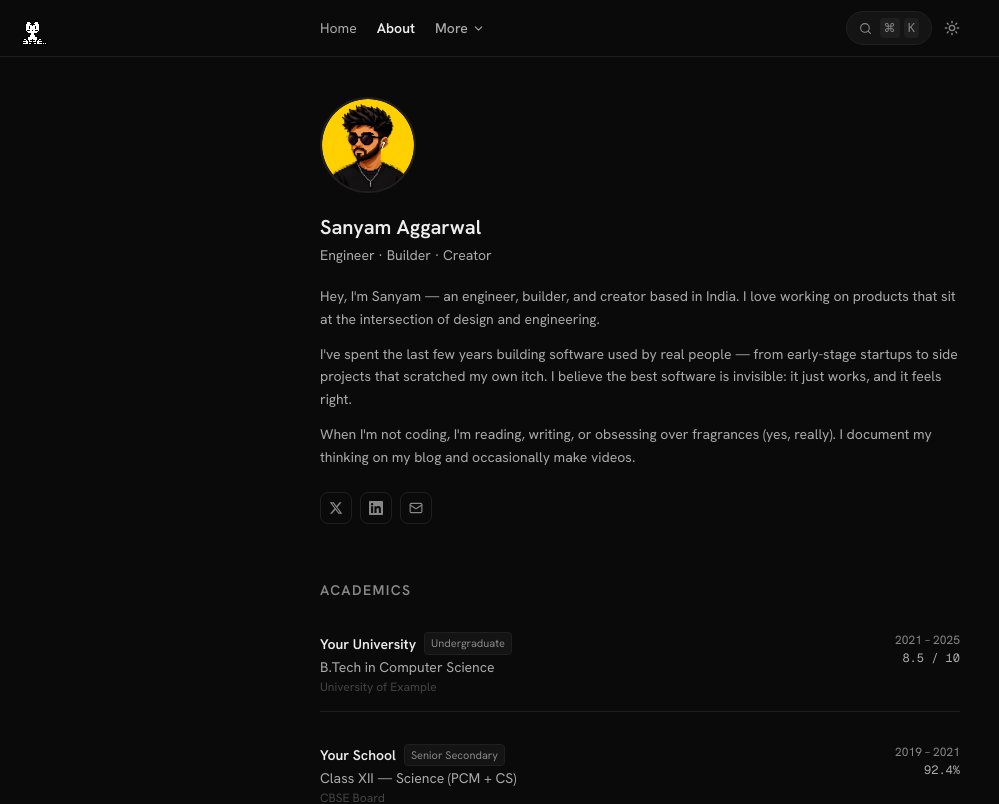
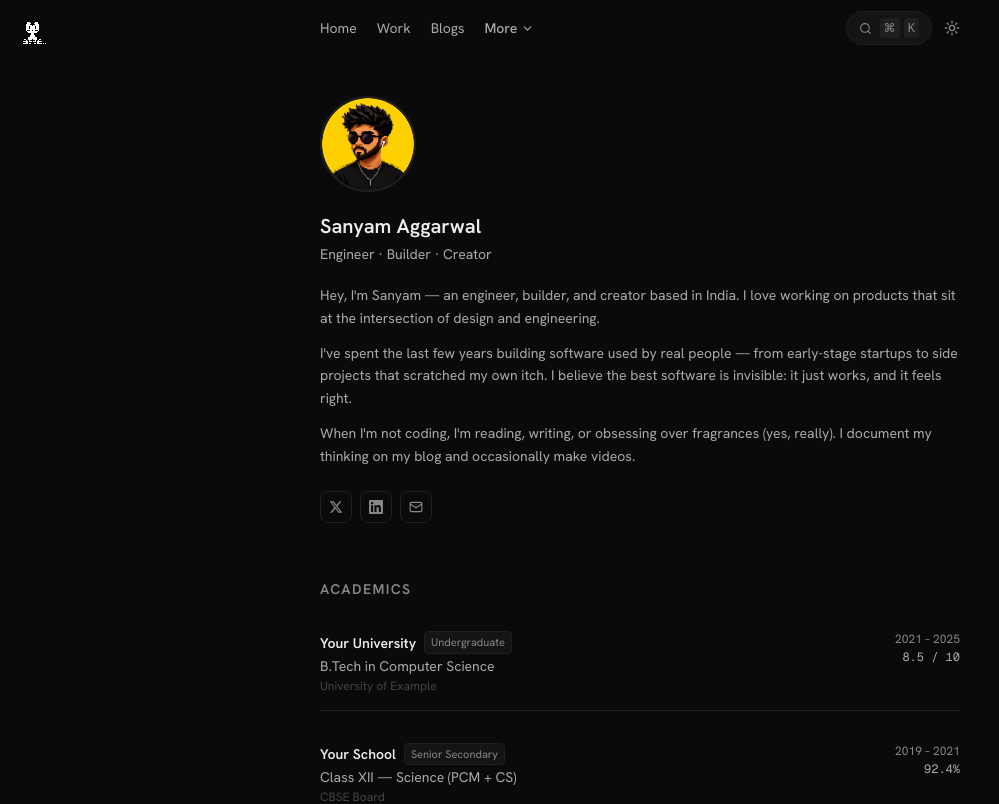
Before and after one commit to MasterofDeath0/portfolio, a Next.js app: page /about in a window 1280 px wide. Shown: the top 804 px of the page, without its empty margins (0-999 px from the left). Built offline with nearby package versions, Linux system fonts and the light colour scheme.

Commit message:
fix: button hover, navbar (Home/Work/Blogs/More), no header divider, oneko double-click sleep, avatar no-lag swap

```diff
--- a/app/page.tsx
+++ b/app/page.tsx
@@ -98,11 +98,18 @@ export default async function Home() {
             <div className="flex justify-center pt-1">
               <Link
                 href="/work"
-                className="group inline-flex items-center gap-1.5 px-4 py-2 rounded-full border text-sm transition-colors hover:bg-[--muted]"
+                className="group inline-flex items-center gap-1.5 px-4 py-2 rounded-full border text-sm transition-all duration-200"
                 style={{ borderColor: "var(--border)", color: "var(--text-secondary)" }}
+                onMouseEnter={e => {
+                  (e.currentTarget as HTMLElement).style.borderColor = "var(--text-primary)";
+                  (e.currentTarget as HTMLElement).style.color = "var(--text-primary)";
+                }}
+                onMouseLeave={e => {
+                  (e.currentTarget as HTMLElement).style.borderColor = "var(--border)";
+                  (e.currentTarget as HTMLElement).style.color = "var(--text-secondary)";
+                }}
               >
                 Show all work experiences
-                <span className="transition-transform duration-200 group-hover:translate-x-1">→</span>
               </Link>
             </div>
           </section>
@@ -161,11 +168,18 @@ export default async function Home() {
             <div className="flex justify-center pt-1">
               <Link
                 href="/blog"
-                className="group inline-flex items-center gap-1.5 px-4 py-2 rounded-full border text-sm transition-colors hover:bg-[--muted]"
+                className="group inline-flex items-center gap-1.5 px-4 py-2 rounded-full border text-sm transition-all duration-200"
                 style={{ borderColor: "var(--border)", color: "var(--text-secondary)" }}
+                onMouseEnter={e => {
+                  (e.currentTarget as HTMLElement).style.borderColor = "var(--text-primary)";
+                  (e.currentTarget as HTMLElement).style.color = "var(--text-primary)";
+                }}
+                onMouseLeave={e => {
+                  (e.currentTarget as HTMLElement).style.borderColor = "var(--border)";
+                  (e.currentTarget as HTMLElement).style.color = "var(--text-secondary)";
+                }}
               >
                 Show all blogs
-                <span className="transition-transform duration-200 group-hover:translate-x-1">→</span>
               </Link>
             </div>
           </section>
--- a/components/Navbar.tsx
+++ b/components/Navbar.tsx
@@ -8,15 +8,12 @@ import { useEffect, useState, useRef } from "react";
 import { CommandPalette } from "./CommandPalette";
 
 const moreLinks = [
-  { href: "/work", label: "Work" },
-  { href: "/blog", label: "Blog" },
   { href: "/projects", label: "Projects" },
   { href: "/gears", label: "Gears" },
   { href: "/books", label: "Books" },
   { href: "/movies", label: "Movies" },
   { href: "/academics", label: "Academics" },
   { href: "/achievements", label: "Achievements" },
-  { href: "/about", label: "About" },
 ];
 
 const globalNavShortcuts: Record<string, string> = {
@@ -85,8 +82,8 @@ export default function Navbar() {
   return (
     <>
       <header
-        className="sticky top-0 z-50 border-b"
-        style={{ backgroundColor: "var(--background)", borderColor: "var(--border)" }}
+        className="sticky top-0 z-50"
+        style={{ backgroundColor: "var(--background)" }}
       >
         <div className="container mx-auto max-w-2xl px-4">
           <div className="flex items-center justify-between h-14">
@@ -104,14 +101,25 @@ export default function Navbar() {
               </Link>
 
               <Link
-                href="/about"
+                href="/work"
                 className="shrink-0 transition-colors hover:text-[--text-primary]"
                 style={{
-                  color: pathname === "/about" ? "var(--text-primary)" : "var(--text-secondary)",
-                  fontWeight: pathname === "/about" ? 600 : 400,
+                  color: pathname === "/work" ? "var(--text-primary)" : "var(--text-secondary)",
+                  fontWeight: pathname === "/work" ? 600 : 400,
                 }}
               >
-                About
+                Work
+              </Link>
+
+              <Link
+                href="/blog"
+                className="shrink-0 transition-colors hover:text-[--text-primary]"
+                style={{
+                  color: pathname === "/blog" ? "var(--text-primary)" : "var(--text-secondary)",
+                  fontWeight: pathname === "/blog" ? 600 : 400,
+                }}
+              >
+                Blogs
               </Link>
 
               <div className="relative" ref={moreRef}>
--- a/components/Oneko.tsx
+++ b/components/Oneko.tsx
@@ -180,6 +180,20 @@ export default function Oneko() {
       if (!forceSleep) { idleTime = 0; resetIdleAnimation(); }
     };
 
+    // Double-click on neko toggles sleep
+    let lastClickTime = 0;
+    const onNekoClick = () => {
+      const now = Date.now();
+      if (now - lastClickTime < 400) {
+        // double-click
+        forceSleep = !forceSleep;
+        localStorage.setItem("oneko:forceSleep", JSON.stringify(forceSleep));
+        if (!forceSleep) { idleTime = 0; resetIdleAnimation(); }
+      }
+      lastClickTime = now;
+    };
+    if (nekoEl) nekoEl.addEventListener("click", onNekoClick);
+
     window.addEventListener("mousemove", onMouseMove);
     window.addEventListener("touchmove", onTouchMove, { passive: true });
     window.addEventListener("touchstart", onTouchStart, { passive: true });
@@ -188,6 +202,7 @@ export default function Oneko() {
 
     return () => {
       cancelAnimationFrame(rafId);
+      if (nekoEl) nekoEl.removeEventListener("click", onNekoClick);
       window.removeEventListener("mousemove", onMouseMove);
       window.removeEventListener("touchmove", onTouchMove);
       window.removeEventListener("touchstart", onTouchStart);
@@ -201,6 +216,7 @@ export default function Oneko() {
       ref={nekoRef}
       id="oneko"
       aria-hidden="true"
+      title="Double-click to sleep/wake"
       style={{
         width: 32, height: 32,
         position: "fixed",
@@ -208,7 +224,8 @@ export default function Oneko() {
         left: 16, top: 16,
         zIndex: 99999,
         backgroundSize: "auto",
-        pointerEvents: "none",
+        pointerEvents: "auto",
+        cursor: "pointer",
       }}
     />
   );
--- a/components/ThemeImage.tsx
+++ b/components/ThemeImage.tsx
@@ -1,6 +1,5 @@
 "use client";
 
-import Image from "next/image";
 import { useTheme } from "next-themes";
 import { useEffect, useState } from "react";
 import { siteConfig } from "@/config/site";
@@ -10,13 +9,14 @@ export default function ThemeImage() {
   const [mounted, setMounted] = useState(false);
   useEffect(() => setMounted(true), []);
 
-  // Render BOTH images always — toggle opacity via CSS, no src swap = no flash
+  const isDark = !mounted || resolvedTheme === "dark";
+
   return (
     <div
       className="relative w-24 h-24 rounded-full overflow-hidden shrink-0 border-2"
       style={{ borderColor: "var(--border)" }}
     >
-      {/* Fallback initials */}
+      {/* Fallback initials shown until images load */}
       <div
         className="absolute inset-0 rounded-full flex items-center justify-center text-xl font-bold select-none"
         style={{ background: "var(--muted)", color: "var(--muted-foreground)", fontFamily: "sans-serif" }}
@@ -24,29 +24,31 @@ export default function ThemeImage() {
         SA
       </div>
 
-      {/* Dark avatar — visible in dark mode */}
-      <Image
-        src={siteConfig.avatarDark}
-        alt={siteConfig.name}
-        fill
-        className="object-cover rounded-full"
-        priority
+      {/*
+        Both images always in DOM as CSS backgrounds — browser caches them after first load.
+        Swapping visibility via opacity avoids ANY src change = zero flash.
+      */}
+      {/* Dark avatar */}
+      <div
+        className="absolute inset-0 rounded-full"
         style={{
-          opacity: mounted && resolvedTheme === "light" ? 0 : 1,
-          transition: "opacity 0.15s ease",
+          backgroundImage: `url('${siteConfig.avatarDark}')`,
+          backgroundSize: "cover",
+          backgroundPosition: "center",
+          opacity: isDark ? 1 : 0,
+          transition: "opacity 0.1s ease",
         }}
       />
 
-      {/* Light avatar — visible in light mode */}
-      <Image
-        src={siteConfig.avatarLight}
-        alt={siteConfig.name}
-        fill
-        className="object-cover rounded-full"
-        priority
+      {/* Light avatar */}
+      <div
+        className="absolute inset-0 rounded-full"
         style={{
-          opacity: mounted && resolvedTheme === "light" ? 1 : 0,
-          transition: "opacity 0.15s ease",
+          backgroundImage: `url('${siteConfig.avatarLight}')`,
+          backgroundSize: "cover",
+          backgroundPosition: "center",
+          opacity: isDark ? 0 : 1,
+          transition: "opacity 0.1s ease",
         }}
       />
     </div>
```
